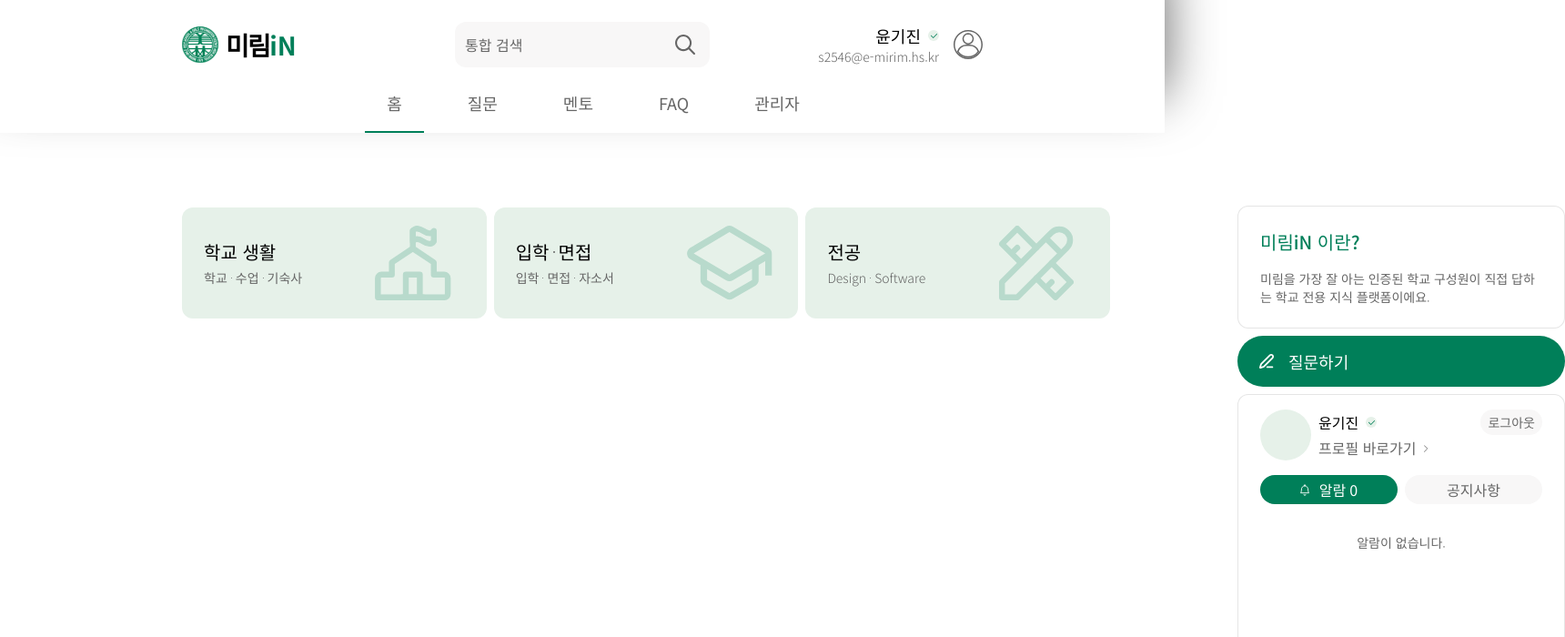
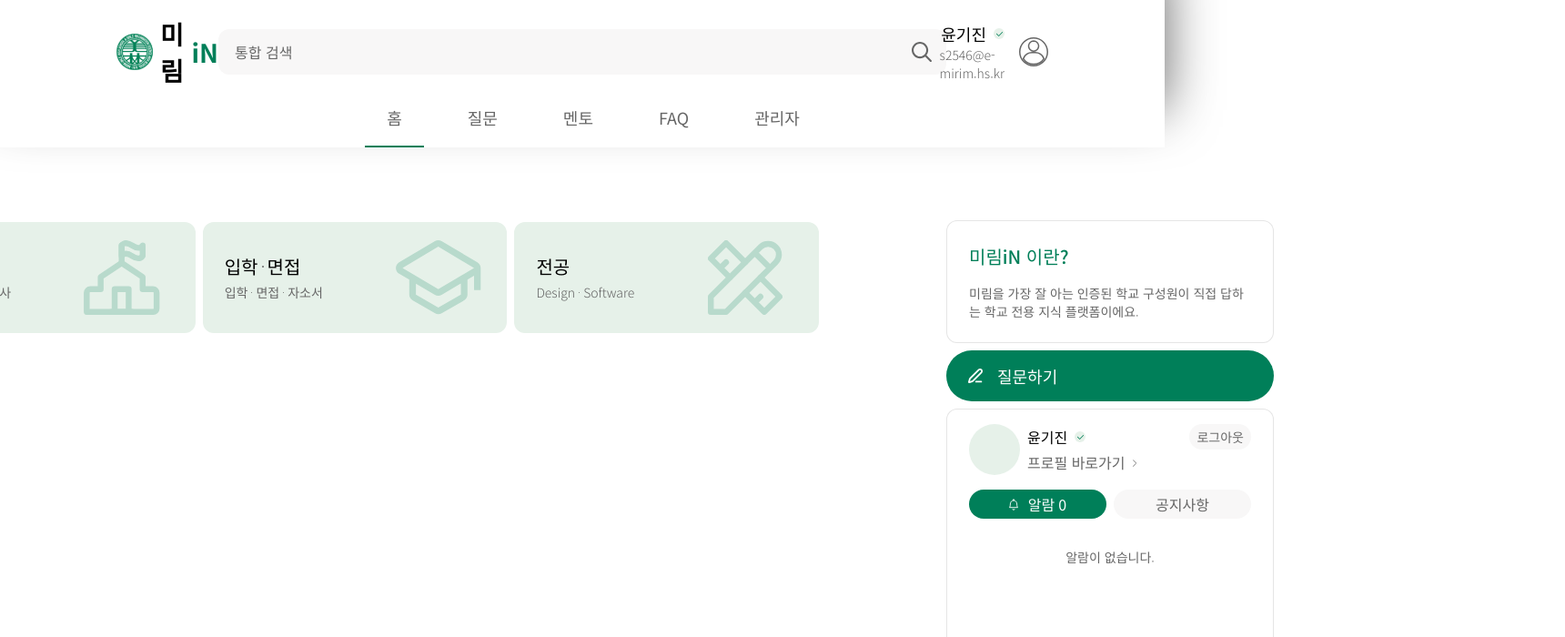
Before and after one commit to mirim-in/mirim-in_client, a Next.js app: page / in a window 1280 px wide. Shown: the top 700 px of the page at 91% size, 1720 px wide, since content can reach past the window. Built offline with nearby package versions, Linux system fonts and the light colour scheme.

Commit message:
[FIX] 잘못된 고정 크기값 제거

```diff
--- a/src/styles/components/layout/Header.module.css
+++ b/src/styles/components/layout/Header.module.css
@@ -18,8 +18,10 @@
 }
 .logoWrap {
   display: flex;
-  width: 500px;
-  padding-left: 200px;
+  flex: 1 1 0;
+  width: 100%;
+  padding-left: clamp(16px, 10vw, 200px);
+  min-width: 0;
   box-sizing: border-box;
   align-items: center;
   gap: 8px;
@@ -60,13 +62,14 @@
 
 .search {
   display: flex;
-  width: 800px;
+  min-width: 0;
   padding: 12px 16px;
   box-sizing: border-box;
   justify-content: flex-end;
   align-items: center;
   gap: 10px;
   flex-shrink: 1;
+  flex: 0 1 800px;
   min-width: 0;
   border-radius: 12px;
   background: var(--gray, #f8f7f7);
@@ -104,8 +107,9 @@
 
 .user {
   display: flex;
-  width: 500px;
-  padding-right: 200px;
+  flex: 1 1 0;
+  min-width: 0;
+  padding-right: clamp(16px, 10vw, 200px);
   box-sizing: border-box;
   flex-direction: column;
   justify-content: center;
--- a/src/styles/components/layout/Profile.module.css
+++ b/src/styles/components/layout/Profile.module.css
@@ -1,6 +1,5 @@
 .body {
   display: flex;
-  height: 910px;
   padding-top: 80px;
   justify-content: center;
   align-items: flex-start;
--- a/src/styles/globals.css
+++ b/src/styles/globals.css
@@ -18,16 +18,17 @@
 .pageBody {
   display: flex;
   width: 100%;
-  height: 939px;
+  /* height: 939px; */
   padding: 0 200px;
   align-items: flex-start;
+  justify-content: center;
   gap: 160px;
   flex-shrink: 0;
 }
 
 .scroll {
   display: flex;
-  height: 911px;
+  /* height: 911px; */
   padding-top: 80px;
   flex-direction: column;
   align-items: center;
```
